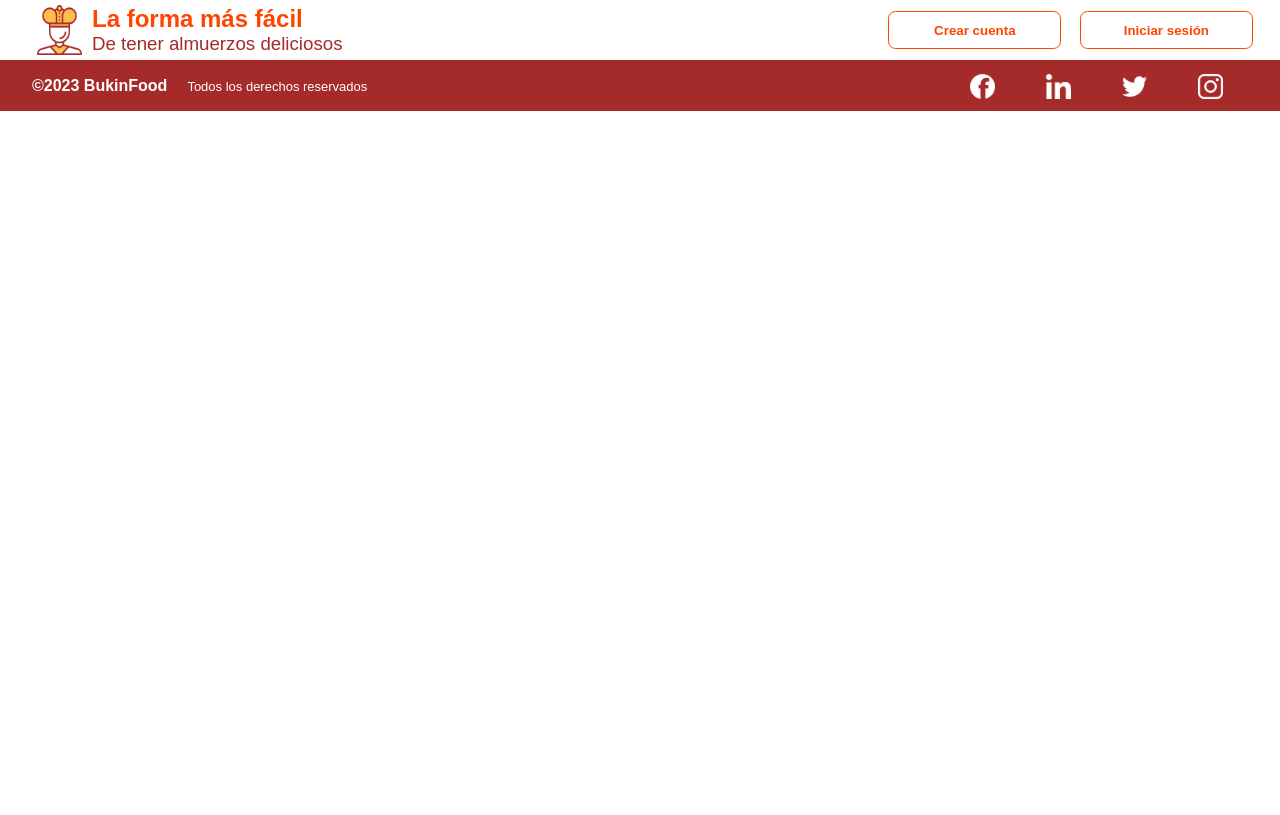
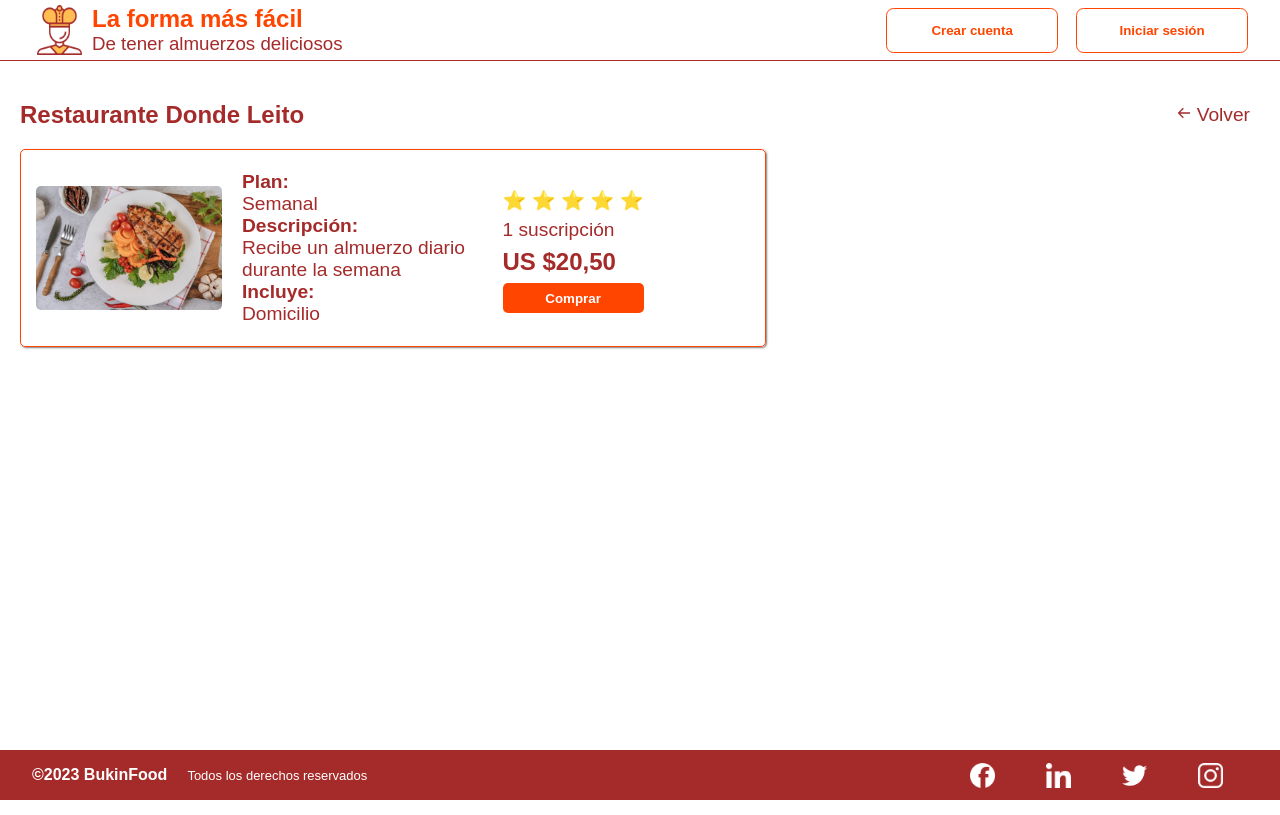
Before and after one commit to JuanNicolas14/proyectoFinalCTD, a React (Vite) app in the folder Frontend/: page /detalle in a window 1280 px wide. Built offline with nearby package versions, Linux system fonts and the light colour scheme.

Commit message:
historia de usuario 6, header cubriendo el 100%, titulo del producto  y flecha alineados en su respectiva posicion y el body con un texto descriptivo del producto e imagen, cumpliendo todos los criterios de aceptacion.

```diff
--- a/Frontend/src/App.jsx
+++ b/Frontend/src/App.jsx
@@ -3,6 +3,7 @@ import Header from './Componentes/Header/Header'
 import './index.css'
 import Home from './Vistas/Home'
 import Footer from './Componentes/Footer/Footer'
+import Detalle from './Vistas/Detalle'
 
 function App() {
 
@@ -12,6 +13,7 @@ function App() {
       <Routes>
         <Route path='/' element={<Navigate to='/home' replace/>}/>
         <Route path='/home' element={<Home/>}/>
+        <Route path='/detalle' element={<Detalle/>}/>
       </Routes>
       <Footer/>
     </>
--- a/Frontend/src/Componentes/Categorias/categoria.css
+++ b/Frontend/src/Componentes/Categorias/categoria.css
@@ -89,10 +89,6 @@
 }
 
 @media (max-width: 1024px) {
-  section {
-    padding: 20px;
-    max-width: 100%;
-  }
   .categorias article {
     width: 26%;
     margin: 0 15px 30px;
--- a/Frontend/src/Componentes/Header/header.css
+++ b/Frontend/src/Componentes/Header/header.css
@@ -5,7 +5,6 @@ header {
     z-index: 100;
     width: 100%;
     max-height: 80px;
-    padding: 5px;
     display: flex;
     justify-content: center;
     align-items: center;
@@ -21,6 +20,7 @@ header {
   }
   .imagotipo{
     width: 70%;
+    padding: 5px;
   }
   .imagotipo a{
     width: 100%;
@@ -138,6 +138,7 @@ header {
   }
   .redes-menu{
     width: 100%;
+    height: 53.51563px;
     display: flex;
     justify-content: space-around;
     background-color: var(--main-color);
@@ -145,8 +146,7 @@ header {
   .redes-menu img {
     width: 12%;
     margin: 10px auto;
-    background-color: #A52A2A;
-    color: var(--main-color);
+    background-color: var(--main-color);
   }
 
 
@@ -196,7 +196,6 @@ header {
       width: 70%;
     }
     header .imagotipo a {
-      margin: 5px auto 0;
     }
     header .imagotipo img{
       width: 40px;
--- /dev/null
+++ b/Frontend/src/Vistas/Detalle.jsx
@@ -0,0 +1,52 @@
+import React from 'react'
+import { Link, useNavigate } from 'react-router-dom'
+import images from '../assets/images/images'
+import {BiArrowBack} from 'react-icons/bi'
+
+const Detalle = () => {
+  const navigate = useNavigate()
+  return (
+    <main className="main-detail">
+      <section className="detalle-producto">
+        <Link
+          onClick={() => navigate(-1)}
+          className='producto-nombre'
+          style={{ textDecoration: 'none' }}
+        >
+          <h2>Restaurante Donde Leito</h2>
+          <div>
+            <BiArrowBack/> <span>Volver</span>
+          </div>
+        </Link>
+        <article>
+          <img src={images.plato3} alt="img-detalle-producto" />
+          <div className='producto-plan'>
+            <ul>
+              <li>Plan:</li>
+              <span> Semanal</span>
+              <li>Descripción:</li>
+              <span>
+                Recibe un almuerzo diario <br />
+                durante la semana
+              </span>
+              <li>Incluye:</li>
+              <span> Domicilio</span>
+            </ul>
+          </div>
+          <div className='producto-precio'>
+            <div className='suscripcion'>
+              <p>⭐ ⭐ ⭐ ⭐ ⭐</p>
+              <span>1 suscripción</span>
+            </div>
+            <div className='precio'>
+              <p>US $20,50</p>
+              <button>Comprar</button>
+            </div>
+          </div>
+        </article>
+      </section>
+    </main>
+  )
+}
+
+export default Detalle
--- a/Frontend/src/index.css
+++ b/Frontend/src/index.css
@@ -23,6 +23,87 @@ section{
   margin: 0 auto;
 }
 
+/* ---------------------- VISTA DETALLE -----------------------*/
+.detalle-producto {
+  padding: 20px;
+}
+.detalle-producto h2 {
+  color: brown;
+}
+
+.detalle-producto .producto-nombre {
+  display: flex;
+  justify-content: space-between;
+  text-align: center;
+  align-items: center;
+}
+.detalle-producto .producto-nombre div {
+  color: var(--main-color);
+  padding: 10px;
+}
+
+.detalle-producto article{
+  width: 60%;
+  display: flex;
+  align-items: center;
+  justify-content: start;
+  border: solid 1px var(--secondary-color);
+  border-radius: 5px;
+  box-shadow: 1px 1px 2px gray;
+}
+
+.detalle-producto .producto-plan {
+  width: 33%;
+}
+
+.detalle-producto img {
+  width: 25%;
+  margin: 15px;
+  border-radius: 5px;
+}
+
+.main-detail {
+  height: 88vh;
+}
+
+.detalle-producto ul {
+  padding: 5px;
+}
+
+.detalle-producto li {
+  font-weight: bold;
+  list-style: none;
+}
+
+.detalle-producto p, .detalle-producto li, .detalle-producto span {
+  font-size: 1.2rem;
+}
+
+.precio p {
+  font-weight: bolder;
+  font-size: x-large;
+}
+
+.detalle-producto button {
+  width: 100%;
+  height: 30px;
+  border: none;
+  border-radius: 5px;
+  font-family: "Quicksand", sans-serif;
+  font-weight: bold;
+  color: white;
+  background-color: var(--secondary-color);
+}
+.detalle-producto .producto-precio {
+  padding: 20px;
+}
+.detalle-producto .producto-precio p{
+  margin: 7px auto;
+}
+
+
+/* ---------------------- MEDIA QUERIES -----------------------*/
+
 @media (max-width: 768px) {
   main {
     padding: 0px;
```
